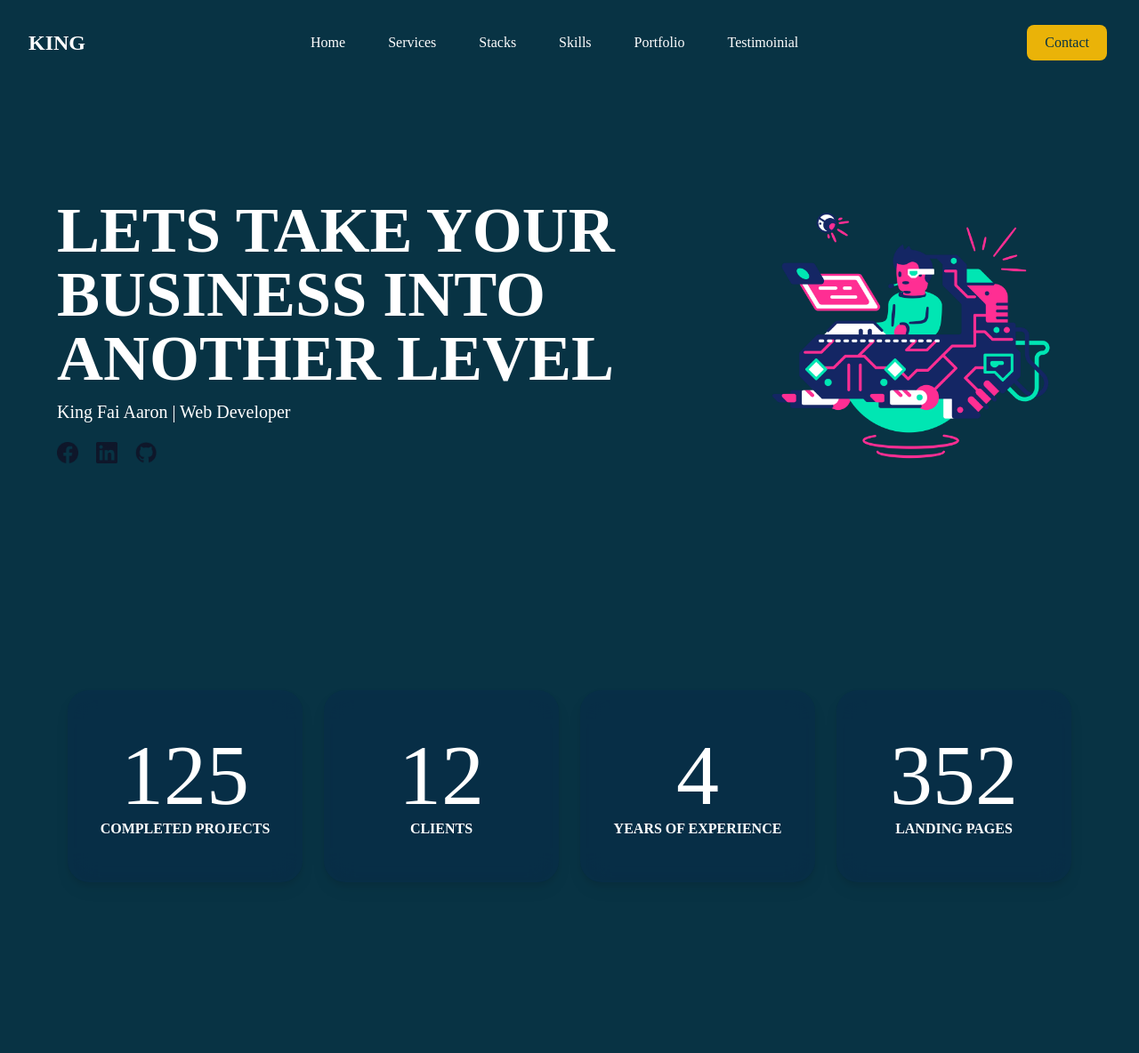
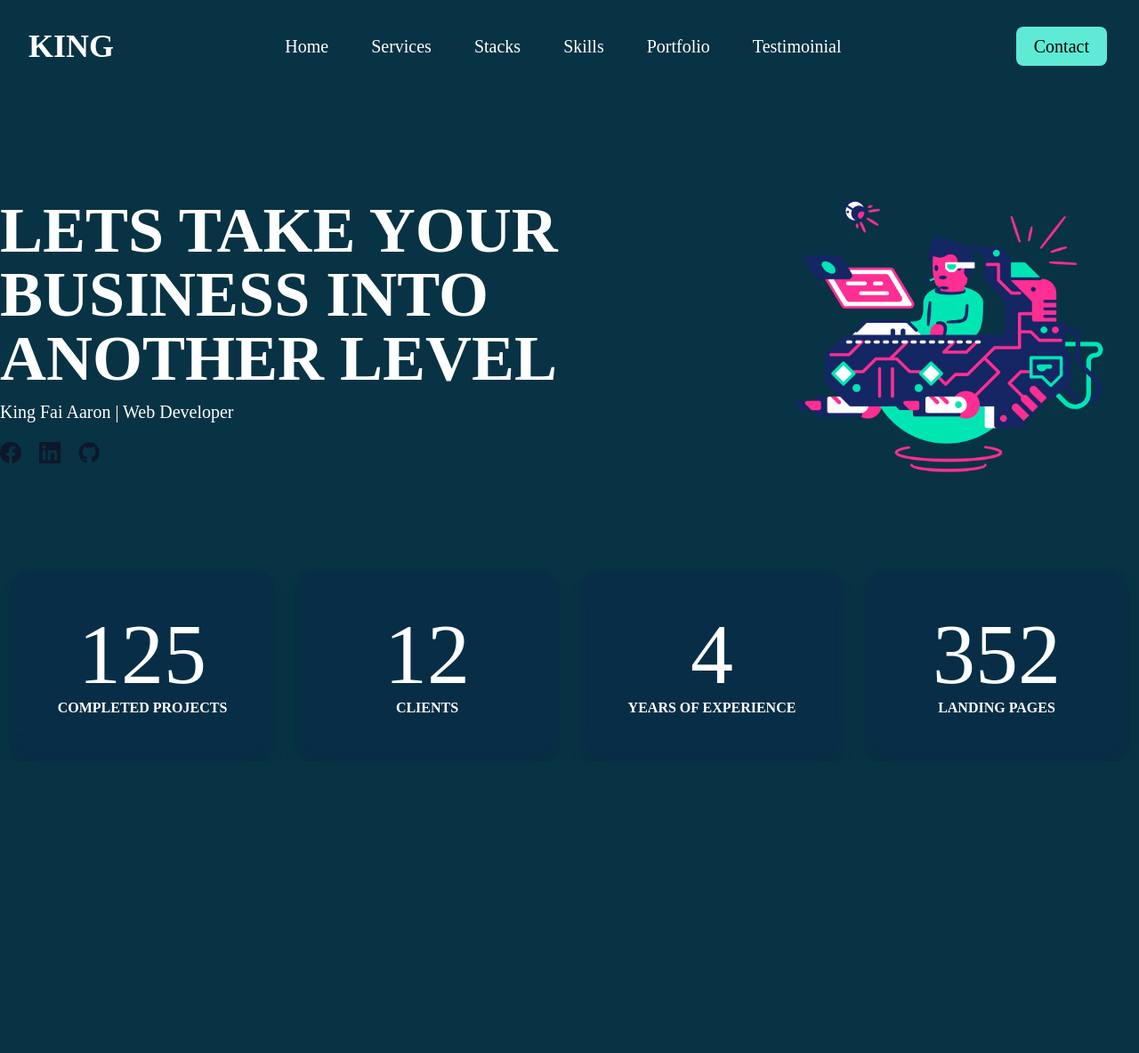
Before and after one commit to kingfaiii/kingfaiii.github.io, a PHP site: page / in a window 1280 px wide. Shown: the whole page at 89% size. After the commit the page ends 801 px from the top, so only its background shows below. Run offline with PHP 8.4, Linux system fonts and the light colour scheme; style sheets or scripts are compiled from the project's sources.

Commit message:
Another Update

```diff
--- a/Assets/css/style.css
+++ b/Assets/css/style.css
@@ -28,7 +28,7 @@ body {
   box-sizing: border-box;
 }
 .hero {
-  min-height: 77vh;
+  min-height: 67vh;
 }
 section.hero .h-95 {
   min-height: 53vh;
--- a/dist/output.css
+++ b/dist/output.css
@@ -563,40 +558,24 @@ video {
   margin-bottom: 1.25rem;
 }
 
-.-mt-36 {
-  margin-top: -9rem;
+.flex {
+  display: flex;
 }
 
-.flex {
-  display: flex;
+.w-1\/3 {
+  width: 33.333333%;
 }
 
 .w-1\/4 {
   width: 25%;
 }
 
+.w-2\/3 {
+  width: 66.666667%;
+}
+
 .w-6 {
   width: 1.5rem;
-}
-
-.w-1\/2 {
-  width: 50%;
-}
-
-.w-3\/12 {
-  width: 25%;
-}
-
-.w-9\/12 {
-  width: 75%;
-}
-
-.w-1\/3 {
-  width: 33.333333%;
-}
-
-.w-2\/3 {
-  width: 66.666667%;
 }
 
 .max-w-md {
@@ -668,22 +647,13 @@ video {
   background-color: rgb(8 47 73 / 0.8);
 }
 
-.bg-slate-900 {
+.bg-teal-300 {
   --tw-bg-opacity: 1;
-  background-color: rgb(15 23 42 / var(--tw-bg-opacity));
+  background-color: rgb(94 234 212 / var(--tw-bg-opacity));
 }
 
 .bg-transparent {
   background-color: transparent;
-}
-
-.bg-yellow-500 {
-  --tw-bg-opacity: 1;
-  background-color: rgb(234 179 8 / var(--tw-bg-opacity));
-}
-
-.stroke-yellow-300 {
-  stroke: #fde047;
 }
 
 .p-16 {
@@ -727,9 +693,14 @@ video {
   vertical-align: middle;
 }
 
-.text-2xl {
-  font-size: 1.5rem;
-  line-height: 2rem;
+.text-4xl {
+  font-size: 2.25rem;
+  line-height: 2.5rem;
+}
+
+.text-7xl {
+  font-size: 4.5rem;
+  line-height: 1;
 }
 
 .text-8xl {
@@ -772,24 +733,14 @@ video {
   text-transform: capitalize;
 }
 
-.text-white {
-  --tw-text-opacity: 1;
-  color: rgb(255 255 255 / var(--tw-text-opacity));
-}
-
-.text-gray-700 {
-  --tw-text-opacity: 1;
-  color: rgb(55 65 81 / var(--tw-text-opacity));
-}
-
 .text-black {
   --tw-text-opacity: 1;
   color: rgb(0 0 0 / var(--tw-text-opacity));
 }
 
-.text-cyan-950 {
+.text-white {
   --tw-text-opacity: 1;
-  color: rgb(8 51 68 / var(--tw-text-opacity));
+  color: rgb(255 255 255 / var(--tw-text-opacity));
 }
 
 .no-underline {
@@ -844,7 +795,7 @@ body {
 }
 
 .hero {
-  min-height: 77vh;
+  min-height: 67vh;
 }
 
 section.hero .h-95 {
--- a/index.html
+++ b/index.html
@@ -13,49 +13,49 @@
       <div
         class="flex justify-between content-center py-5 px-8 m-auto max-w-screen-2xl items-center"
       >
-        <div class="text-white font-bold text-2xl my-3">KING</div>
-        <div class="menus">
+        <div class="text-white font-bold text-4xl my-3">KING</div>
+        <div class="menus text-xl">
           <ul
             class="list-none flex justify-evenly no-underline text-white my-3 items-center"
           >
             <li>
               <a
-                class="hover:bg-slate-900 hover:text-white hover:shadow-slate-900 hover:font-black py-2 px-5 mx-1 hover:border-solid transition-all duration-300 hover:rounded-lg"
+                class="hover:bg-teal-300 hover:text-black hover:font-black py-2 px-5 mx-1 hover:border-solid transition-all duration-300 hover:rounded-lg"
                 href="#home"
                 >Home</a
               >
             </li>
             <li>
               <a
-                class="hover:bg-slate-900 hover:text-white hover:shadow-slate-900 hover:font-black py-2 px-5 mx-1 hover:border-solid transition-all duration-300 hover:rounded-lg"
+                class="hover:bg-teal-300 hover:text-black hover:font-black py-2 px-5 mx-1 hover:border-solid transition-all duration-300 hover:rounded-lg"
                 href="#services"
                 >Services</a
               >
             </li>
             <li>
               <a
-                class="hover:bg-slate-900 hover:text-white hover:shadow-slate-900 hover:font-black py-2 px-5 mx-1 hover:border-solid transition-all duration-300 hover:rounded-lg"
+                class="hover:bg-teal-300 hover:text-black hover:font-black py-2 px-5 mx-1 hover:border-solid transition-all duration-300 hover:rounded-lg"
                 href="#stacks"
                 >Stacks</a
               >
             </li>
             <li>
               <a
-                class="hover:bg-slate-900 hover:text-white hover:shadow-slate-900 hover:font-black py-2 px-5 mx-1 hover:border-solid transition-all duration-300 hover:rounded-lg"
+                class="hover:bg-teal-300 hover:text-black hover:font-black py-2 px-5 mx-1 hover:border-solid transition-all duration-300 hover:rounded-lg"
                 href="#skills"
                 >Skills</a
               >
             </li>
             <li>
               <a
-                class="hover:bg-slate-900 hover:text-white hover:shadow-slate-900 hover:font-black py-2 px-5 mx-1 hover:border-solid transition-all duration-300 hover:rounded-lg"
+                class="hover:bg-teal-300 hover:text-black hover:font-black py-2 px-5 mx-1 hover:border-solid transition-all duration-300 hover:rounded-lg"
                 href="#portfolio"
                 >Portfolio</a
               >
             </li>
             <li>
               <a
-                class="hover:bg-slate-900 hover:text-white hover:shadow-slate-900 hover:font-black py-2 px-5 mx-1 hover:border-solid transition-all duration-300 hover:rounded-lg"
+                class="hover:bg-teal-300 hover:text-black hover:font-black py-2 px-5 mx-1 hover:border-solid transition-all duration-300 hover:rounded-lg"
                 href="#testimonial"
                 >Testimoinial</a
               >
@@ -63,16 +63,16 @@
           </ul>
         </div>
         <a
-          class="hover:bg-white hover:rounded-none hover:font-black py-2 px-5 mx-1 transition-all duration-300 rounded-lg bg-yellow-500 text-cyan-950"
+          class="hover:bg-white text-xl hover:rounded-none hover:font-black py-2 px-5 mx-1 transition-all duration-300 rounded-lg bg-teal-300 text-black"
           href="#contact"
           >Contact</a
         >
       </div>
     </nav>
 
-    <section id="home" class="p-16 hero">
+    <section id="home">
       <div
-        class="flex justify-around m-auto align-middle flex-wrap content-center h-95 max-w-screen-2xl"
+        class="flex hero justify-around m-auto align-middle flex-wrap content-center h-95 max-w-screen-2xl"
       >
         <div class="w-2/3 self-center">
           <h1
@@ -115,7 +115,7 @@
       </div>
     </section>
 
-    <section id="achivements" class="p-16">
+    <section id="achivements">
       <div
         class="flex justify-center uppercase m-auto text-center font-semibold text-white align-middle flex-wrap content-center max-w-screen-2xl"
       >
@@ -154,7 +154,7 @@
       </div>
     </section>
 
-    <section id="services" class="p-16">
+    <section id="services">
       <div
         class="flex justify-center m-auto fkex-wrap content-center max-w-screen-2xl"
       ></div>
```
Also changed, not shown: other parts of dist/output.css (+8 -38 lines).
